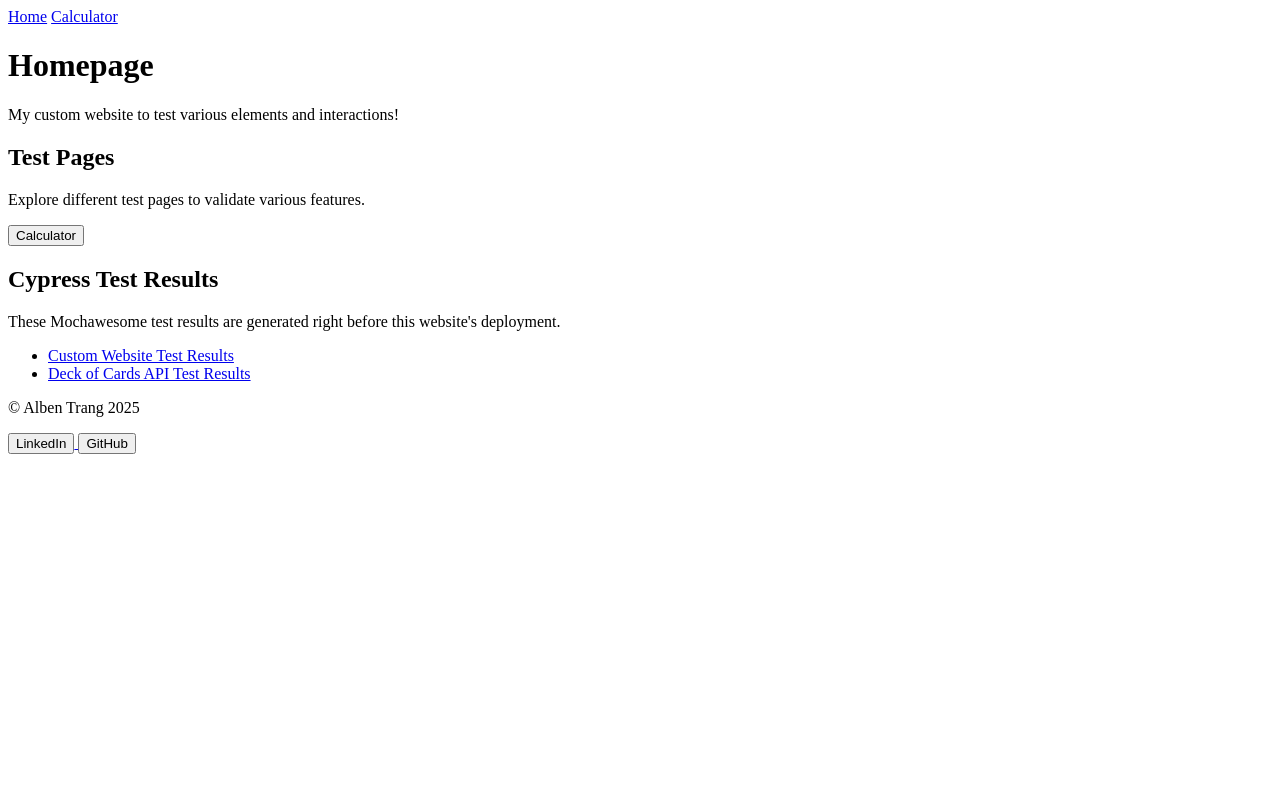
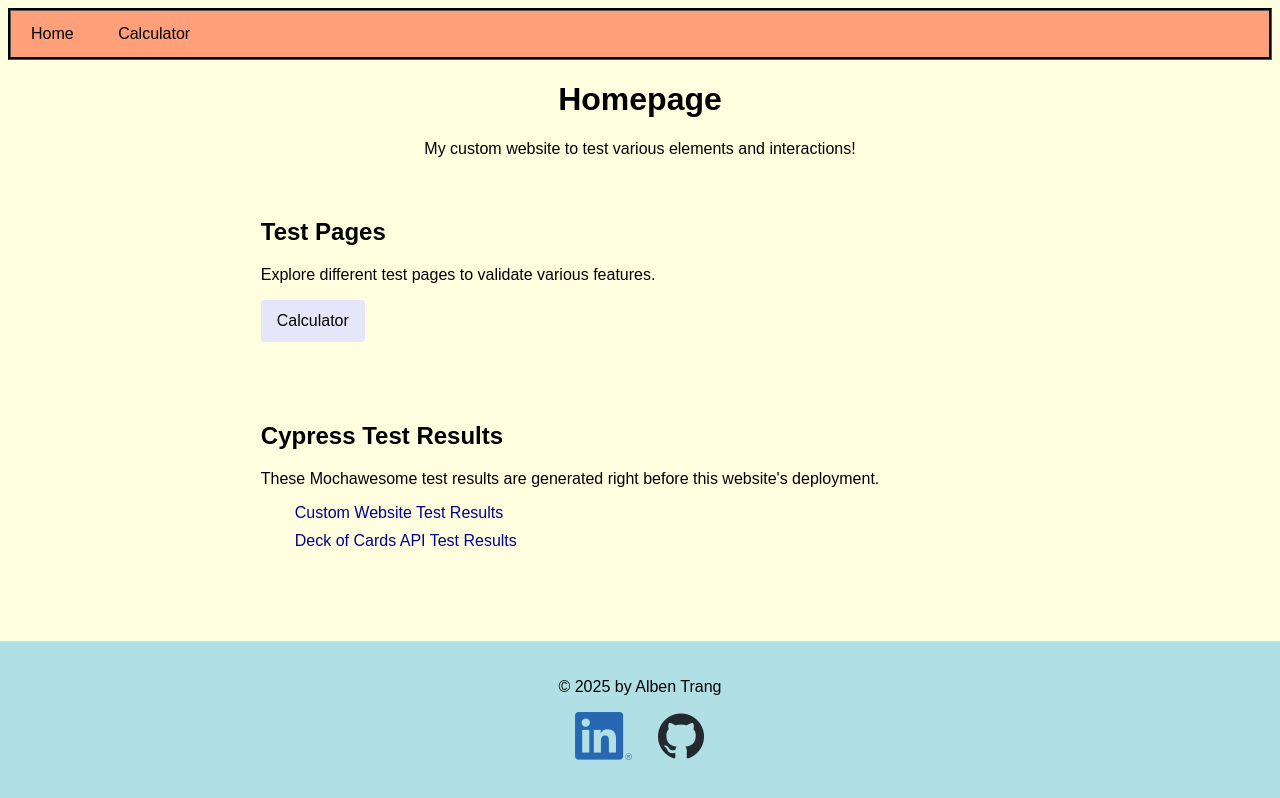
Before and after one commit to albentrang/cypress-portfolio, a website: page github_pages/index.html in a window 1280 px wide. Drawn offline with Linux system fonts and the light colour scheme.

Commit message:
Added CSS Stylesheets
Added CSS stylesheets to create the basic layout of the custom website. Also drafted the style of the homepage. Plus the TypeScript configurations are set.

```diff
--- /dev/null
+++ b/github_pages/css/homepage.css
@@ -0,0 +1,46 @@
+/* Box-Model Fix */
+html {
+	box-sizing: border-box;
+}
+*,
+*:before,
+*:after {
+	box-sizing: inherit;
+}
+
+section {
+	margin-bottom: 80px;
+}
+
+/* Style the buttons */
+button {
+	background-color: lavender;
+	color: black;
+	border: none;
+	padding: 12px 16px;
+	cursor: pointer;
+	font-size: 16px;
+	border-radius: 4px;
+}
+button:hover {
+	background-color: mediumpurple;
+}
+
+/* Test Results List */
+.test-results {
+	list-style-type: none;
+	padding: 0;
+}
+.test-results li {
+	margin-left: 30px;
+	margin-bottom: 10px;
+}
+.test-results a {
+	text-decoration: none;
+	color: darkblue;
+	padding: 2px 4px;
+}
+.test-results a:hover {
+	background-color: mediumspringgreen;
+	border-radius: 5px;
+}
--- /dev/null
+++ b/github_pages/css/styles.css
@@ -0,0 +1,62 @@
+/* Box-Model Fix */
+html {
+	box-sizing: border-box;
+}
+*,
+*:before,
+*:after {
+	box-sizing: inherit;
+}
+
+/* Body */
+body {
+	font-family: Arial, sans-serif;
+	background-color: lightyellow;
+}
+
+/* Top Header Elements */
+nav {
+	border-color: black;
+	border-style: groove;
+	background-color: lightsalmon;
+}
+nav a {
+	text-decoration: none;
+	color: black;
+	padding: 14px 20px;
+	display: inline-block;
+}
+nav a:hover {
+	background-color: darksalmon;
+}
+hgroup {
+	text-align: center;
+	margin-bottom: 60px;
+}
+
+/* Main Content */
+main {
+	margin-left: 20%;
+	margin-right: 20%;
+}
+
+/* Footer */
+footer {
+	background-color: powderblue;
+	padding: 20px 0;
+	text-align: center;
+	border-top: 1px solid paleturquoise;
+	position: fixed;
+	left: 0;
+	bottom: 0;
+	width: 100%;
+}
+.socials {
+	list-style-type: none;
+	padding: 0;
+}
+.socials li {
+	display: inline-block;
+	margin: 0 10px;
+	vertical-align: middle;
+}
--- a/github_pages/index.html
+++ b/github_pages/index.html
@@ -5,6 +5,8 @@
 	<meta charset="UTF-8" />
 	<meta name="viewport" content="width=device-width, initial-scale=1.0" />
 	<title>Homepage</title>
+	<link rel="stylesheet" href="css/styles.css">
+	<link rel="stylesheet" href="css/homepage.css">
 </head>
 
 <body>
@@ -24,6 +26,7 @@
 	</header>
 
 	<main>
+		<section>
 			<h2 data-cy="test-pages-header">Test Pages</h2>
 			<p data-cy="test-pages-desc">
 				Explore different test pages to validate various features.
@@ -31,11 +34,13 @@
 			<a href="calculator.html" data-cy="test-pages-calc-link">
 				<button type="button" data-cy="test-pages-calc-btn">Calculator</button>
 			</a>
+		</section>
+		<section>
 			<h2 data-cy="cy-test-results-header">Cypress Test Results</h2>
 			<p data-cy="cy-test-results-desc">
 				These Mochawesome test results are generated right before this website's deployment.
 			</p>
-		<ul>
+			<ul class="test-results">
 				<li>
 					<a href="custom-report.html" data-cy="custom-web-results-link">Custom Website Test Results</a>
 				</li>
@@ -43,17 +48,25 @@
 					<a href="deck-report.html" data-cy="deck-api-results-link">Deck of Cards API Test Results</a>
 				</li>
 			</ul>
+		</section>
 	</main>
 
 	<footer>
-		<p data-cy="home-footer-text">© Alben Trang 2025</p>
-		<!-- ToDo: Replace the words LinkedIn and GitHub with their respective icons. -->
-		<a href="https://www.linkedin.com/in/albentrang/" data-cy="home-footer-linkedin-link">
-			<button type="button" data-cy="home-footer-linkedin-btn">LinkedIn</button>
+		<p data-cy="home-footer-text">© 2025 by Alben Trang</p>
+		<ul class="socials">
+			<li>
+				<a href="https://www.linkedin.com/in/albentrang/" id="linkedin-link" data-cy="home-footer-linkedin-link">
+					<img src="img/icons/LI-In-Bug-57x48.png" srcset="img/icons/LI-In-Bug-127x108.png 2x"
+						alt="LinkedIn icon that links to my LinkedIn profile" width="57" height="48" />
 				</a>
-		<a href="https://github.com/albentrang/cypress-portfolio" data-cy="home-footer-github-link">
-			<button type="button" data-cy="home-footer-github-btn">GitHub</button>
+			</li>
+			<li>
+				<a href="https://github.com/albentrang/cypress-portfolio" id="github-link" data-cy="home-footer-github-link">
+					<img src="img/icons/github-mark-48x48.png" srcset="img/icons/github-mark-108x108.png 2x"
+						alt="GitHub icon that links to this website's GitHub repository" width="48" height="48" />
 				</a>
+			</li>
+		</ul>
 	</footer>
 </body>
 
--- /dev/null
+++ b/github_pages/scripts/src/calculator.ts
@@ -0,0 +1,3 @@
+const newButton: HTMLButtonElement = document.createElement('button')
+newButton.textContent = 'Test Button'
+document.body.querySelector('main')?.appendChild(newButton)
--- a/package.json
+++ b/package.json
@@ -38,7 +38,8 @@
 		"eslint-plugin-prettier": "^5.2.6",
 		"express": "^5.1.0",
 		"globals": "^16.0.0",
-		"prettier": "3.5.3"
+		"prettier": "3.5.3",
+		"typescript": "^5.9.3"
 	},
 	"dependencies": {
 		"cypress-plugin-api": "^2.11.2",
```
Also changed, not shown: github_pages/calculator.html (+17 -8 lines), github_pages/tsconfig.json (added, +18 -0 lines), test_specs/custom_website_plan.md (+2 -1 lines), github_pages/img/icons/LI-In-Bug-127x108.png (added), github_pages/img/icons/LI-In-Bug-57x48.png (added), github_pages/img/icons/github-mark-108x108.png (added), github_pages/img/icons/github-mark-48x48.png (added), github_pages/scripts/dist/calculator.js (added), 4 other files. Lines whose indentation alone changed are shown as unchanged.
